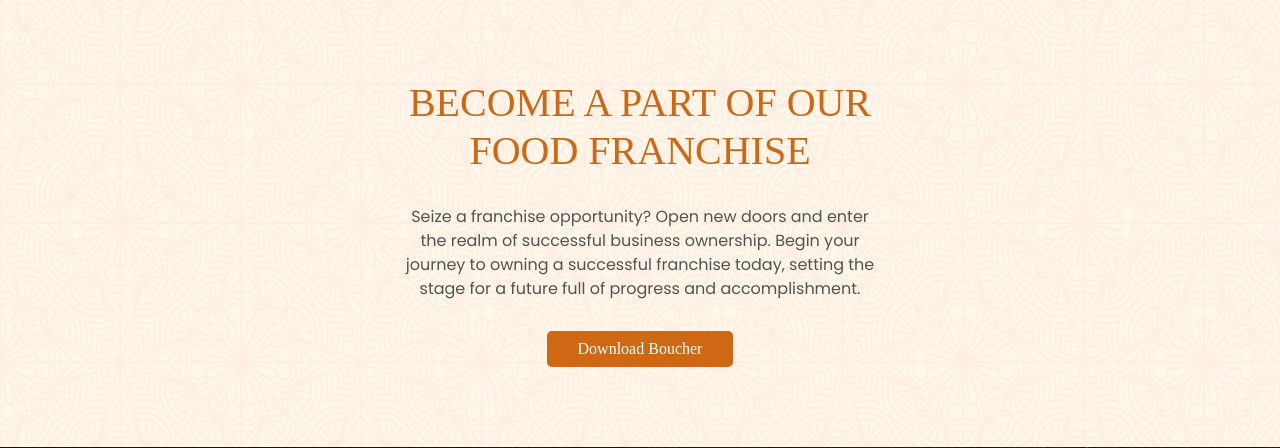
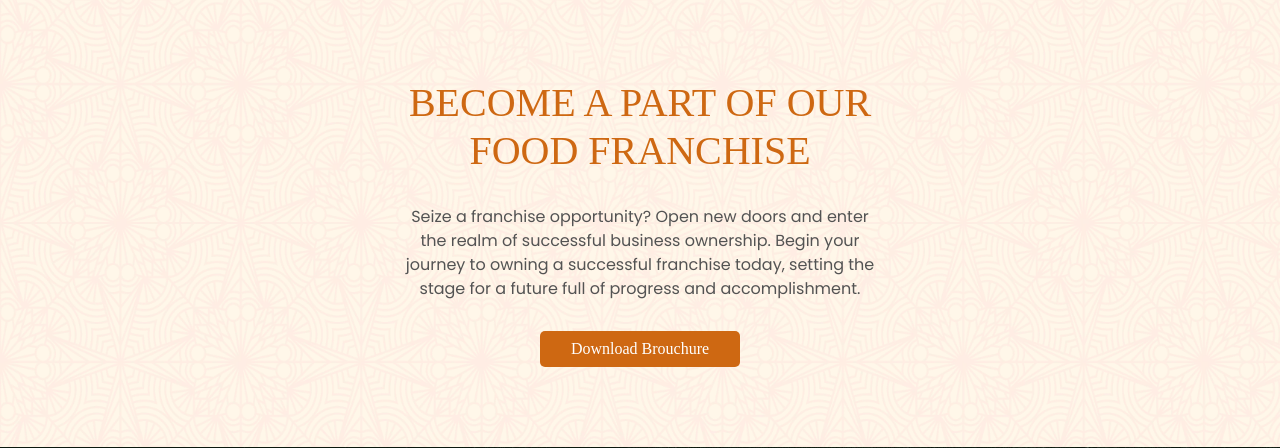
Before and after one commit to ReymouldParam/demo.teluguaromas, a PHP site: page /franchise in a window 1280 px wide. Shown: the part 2066-2514 px from the top of the page. Run offline with PHP 8.4, Linux system fonts and the light colour scheme; some web fonts are replaced.

Commit message:
added brouchure file in franchise page

```diff
--- a/assets/css/franchise.css
+++ b/assets/css/franchise.css
@@ -322,7 +322,7 @@ header{
     color: #535353;
 }
 
-.franchise-section-broucher > button{
+.franchise-section-broucher button{
     background-color: var(--theme-color5);
     color: white;
     border-radius: 5px;
--- a/franchise.php
+++ b/franchise.php
@@ -179,7 +179,7 @@
     <div class="franchise-section-broucher utility-background-property">
       <h3>Become a part of our food franchise</h3>
       <p>Seize a franchise opportunity? Open new doors and enter the realm of successful business ownership. Begin your journey to owning a successful franchise today, setting the stage for a future full of progress and accomplishment.</p>
-      <button class="btn">Download Boucher</button>
+      <a href="assets/brochures/franchise.pdf" download><button class="btn">Download Brouchure</button></a>
     </div>
 
     <div class="franchise-contact-form utility-background-property">
```
Also changed, not shown: 1 other file.
